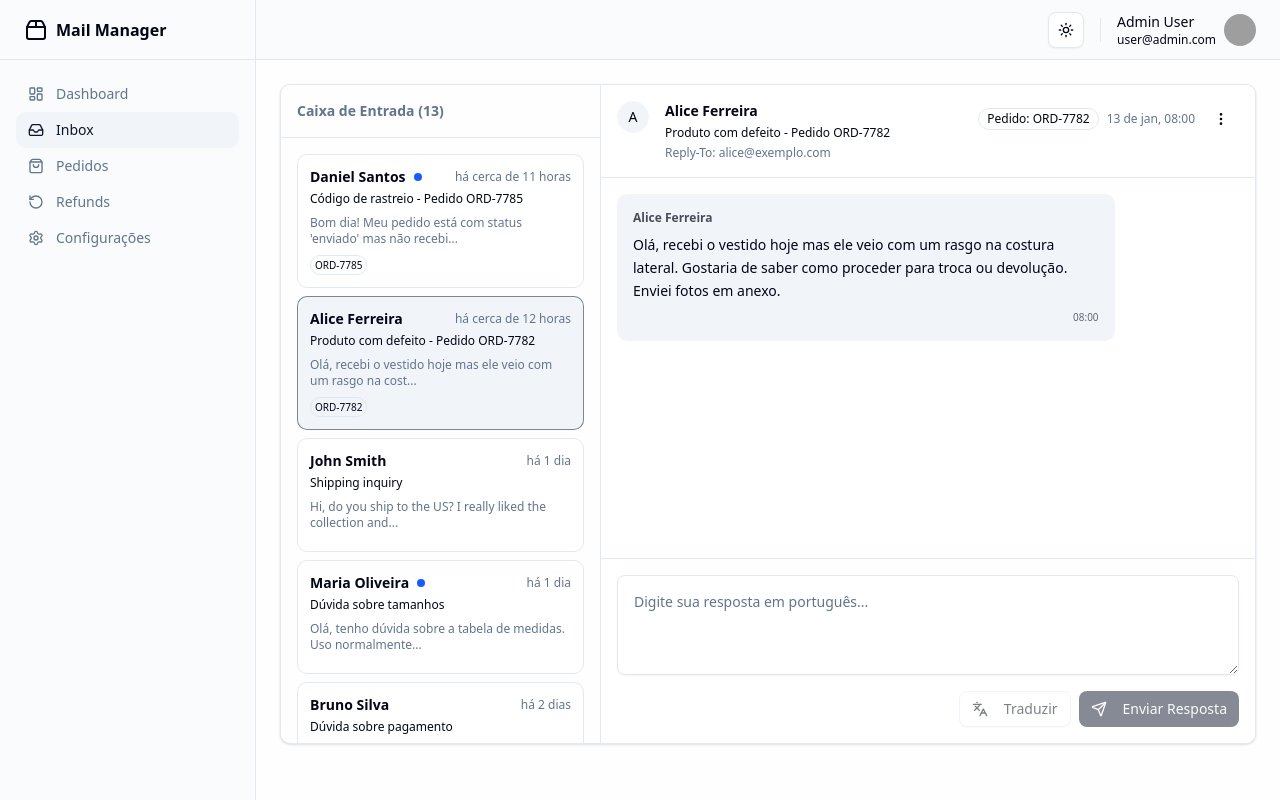
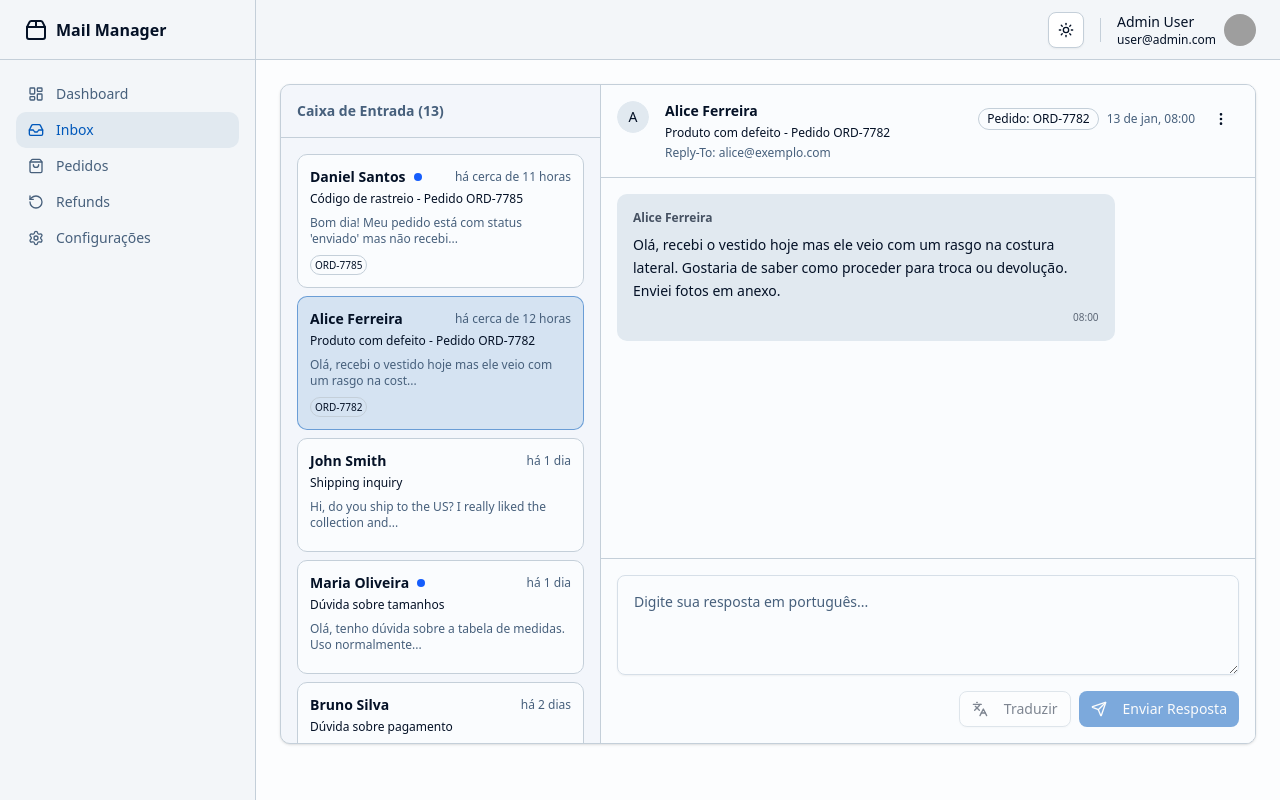
Before and after one commit to gildoamaral/email-manager, a Next.js app: page /dashboard/inbox in a window 1280 px wide. Built offline with nearby package versions, Linux system fonts and the light colour scheme; grey boxes are pictures that could not be loaded.

Commit message:
style: polimento visual nas cores

```diff
--- a/src/app/dashboard/inbox/page.tsx
+++ b/src/app/dashboard/inbox/page.tsx
@@ -27,10 +27,10 @@ export default function InboxPage() {
   };
 
   return (
-    <div className="flex flex-col md:flex-row h-[calc(100vh-140px)] border rounded-lg overflow-hidden bg-background shadow-sm">
+    <div className="flex flex-col md:flex-row h-[calc(100vh-140px)] border rounded-lg overflow-hidden bg-card shadow-sm">
 
       <div className={cn(
-        "w-full md:w-[320px] border-b md:border-b-0 md:border-r bg-muted/10 overflow-hidden",
+        "w-full md:w-[320px] border-b md:border-b-0 md:border-r bg-muted/30 overflow-hidden",
         isViewingEmail ? "hidden md:block" : "flex flex-col"
       )}>
         <EmailList
@@ -41,7 +41,7 @@ export default function InboxPage() {
       </div>
 
       <div className={cn(
-        "flex-1 bg-background overflow-hidden",
+        "flex-1 bg-card overflow-hidden",
         isViewingEmail ? "flex flex-col" : "hidden md:flex md:flex-col"
       )}>
         <EmailDisplay
--- a/src/app/globals.css
+++ b/src/app/globals.css
@@ -48,37 +48,37 @@
 
 :root {
   --radius: 0.625rem;
-  --background: oklch(1 0 0);
-  --foreground: oklch(0.129 0.042 264.695);
-  --card: oklch(1 0 0);
-  --card-foreground: oklch(0.129 0.042 264.695);
-  --popover: oklch(1 0 0);
-  --popover-foreground: oklch(0.129 0.042 264.695);
-  --primary: oklch(0.208 0.042 265.755);
-  --primary-foreground: oklch(0.984 0.003 247.858);
-  --secondary: oklch(0.968 0.007 247.896);
-  --secondary-foreground: oklch(0.208 0.042 265.755);
-  --muted: oklch(0.968 0.007 247.896);
-  --muted-foreground: oklch(0.554 0.046 257.417);
-  --accent: oklch(0.968 0.007 247.896);
-  --accent-foreground: oklch(0.208 0.042 265.755);
+  --background: oklch(100% 0.00011 271.152);
+  --foreground: oklch(0.18 0.048 258);
+  --card: oklch(0.99 0.003 245);
+  --card-foreground: oklch(0.18 0.048 258);
+  --popover: oklch(0.99 0.003 245);
+  --popover-foreground: oklch(0.18 0.048 258);
+  --primary: oklch(0.47 0.18 252);
+  --primary-foreground: oklch(0.99 0 0);
+  --secondary: oklch(0.94 0.015 245);
+  --secondary-foreground: oklch(0.18 0.048 258);
+  --muted: oklch(0.93 0.012 245);
+  --muted-foreground: oklch(0.48 0.055 252);
+  --accent: oklch(0.91 0.025 248);
+  --accent-foreground: oklch(0.18 0.048 258);
   --destructive: oklch(0.577 0.245 27.325);
-  --border: oklch(0.929 0.013 255.508);
-  --input: oklch(0.929 0.013 255.508);
-  --ring: oklch(0.704 0.04 256.788);
-  --chart-1: oklch(0.646 0.222 41.116);
-  --chart-2: oklch(0.6 0.118 184.704);
-  --chart-3: oklch(0.398 0.07 227.392);
-  --chart-4: oklch(0.828 0.189 84.429);
-  --chart-5: oklch(0.769 0.188 70.08);
-  --sidebar: oklch(0.984 0.003 247.858);
-  --sidebar-foreground: oklch(0.129 0.042 264.695);
-  --sidebar-primary: oklch(0.208 0.042 265.755);
-  --sidebar-primary-foreground: oklch(0.984 0.003 247.858);
-  --sidebar-accent: oklch(0.968 0.007 247.896);
-  --sidebar-accent-foreground: oklch(0.208 0.042 265.755);
-  --sidebar-border: oklch(0.929 0.013 255.508);
-  --sidebar-ring: oklch(0.704 0.04 256.788);
+  --border: oklch(0.85 0.018 245);
+  --input: oklch(0.90 0.015 245);
+  --ring: oklch(0.50 0.14 252);
+  --chart-1: oklch(0.50 0.20 252);
+  --chart-2: oklch(0.55 0.18 235);
+  --chart-3: oklch(0.60 0.15 215);
+  --chart-4: oklch(0.65 0.18 268);
+  --chart-5: oklch(0.70 0.15 288);
+  --sidebar: oklch(0.985 0.005 245);
+  --sidebar-foreground: oklch(0.22 0.05 258);
+  --sidebar-primary: oklch(0.47 0.18 252);
+  --sidebar-primary-foreground: oklch(0.99 0 0);
+  --sidebar-accent: oklch(0.94 0.018 245);
+  --sidebar-accent-foreground: oklch(0.18 0.048 258);
+  --sidebar-border: oklch(0.86 0.016 245);
+  --sidebar-ring: oklch(0.50 0.14 252);
 }
 
 .dark {
--- a/src/components/features/inbox/email-reply-editor.tsx
+++ b/src/components/features/inbox/email-reply-editor.tsx
@@ -44,7 +44,7 @@ export function EmailReplyEditor({ email }: EmailProps) {
   };
 
   return (
-    <div className="p-4 bg-background">
+    <div className="p-4 bg-card">
       <div className="grid gap-4">
         <Textarea
           className="p-4 min-h-25"
--- a/src/components/features/inbox/email-thread.tsx
+++ b/src/components/features/inbox/email-thread.tsx
@@ -7,7 +7,7 @@ import { EmailMessageBubble } from "./email-message-bubble";
 
 export function EmailThread({ email }: EmailProps) {
   return (
-    <div className="flex-1 overflow-y-auto p-4 space-y-6">
+    <div className="flex-1 overflow-y-auto p-4 space-y-6 bg-card">
       {email.thread.map((msg) => (
         <EmailMessageBubble
           key={msg.id}
--- a/src/components/ui/select.tsx
+++ b/src/components/ui/select.tsx
@@ -62,7 +62,7 @@ function SelectContent({
       <SelectPrimitive.Content
         data-slot="select-content"
         className={cn(
-          "bg-popover text-popover-foreground data-[state=open]:animate-in data-[state=closed]:animate-out data-[state=closed]:fade-out-0 data-[state=open]:fade-in-0 data-[state=closed]:zoom-out-95 data-[state=open]:zoom-in-95 data-[side=bottom]:slide-in-from-top-2 data-[side=left]:slide-in-from-right-2 data-[side=right]:slide-in-from-left-2 data-[side=top]:slide-in-from-bottom-2 relative z-50 max-h-(--radix-select-content-available-height) min-w-[8rem] origin-(--radix-select-content-transform-origin) overflow-x-hidden overflow-y-auto rounded-md border shadow-md",
+          "bg-card text-card-foreground data-[state=open]:animate-in data-[state=closed]:animate-out data-[state=closed]:fade-out-0 data-[state=open]:fade-in-0 data-[state=closed]:zoom-out-95 data-[state=open]:zoom-in-95 data-[side=bottom]:slide-in-from-top-2 data-[side=left]:slide-in-from-right-2 data-[side=right]:slide-in-from-left-2 data-[side=top]:slide-in-from-bottom-2 relative z-50 max-h-(--radix-select-content-available-height) min-w-[8rem] origin-(--radix-select-content-transform-origin) overflow-x-hidden overflow-y-auto rounded-md border shadow-md",
           position === "popper" &&
             "data-[side=bottom]:translate-y-1 data-[side=left]:-translate-x-1 data-[side=right]:translate-x-1 data-[side=top]:-translate-y-1",
           className
```
